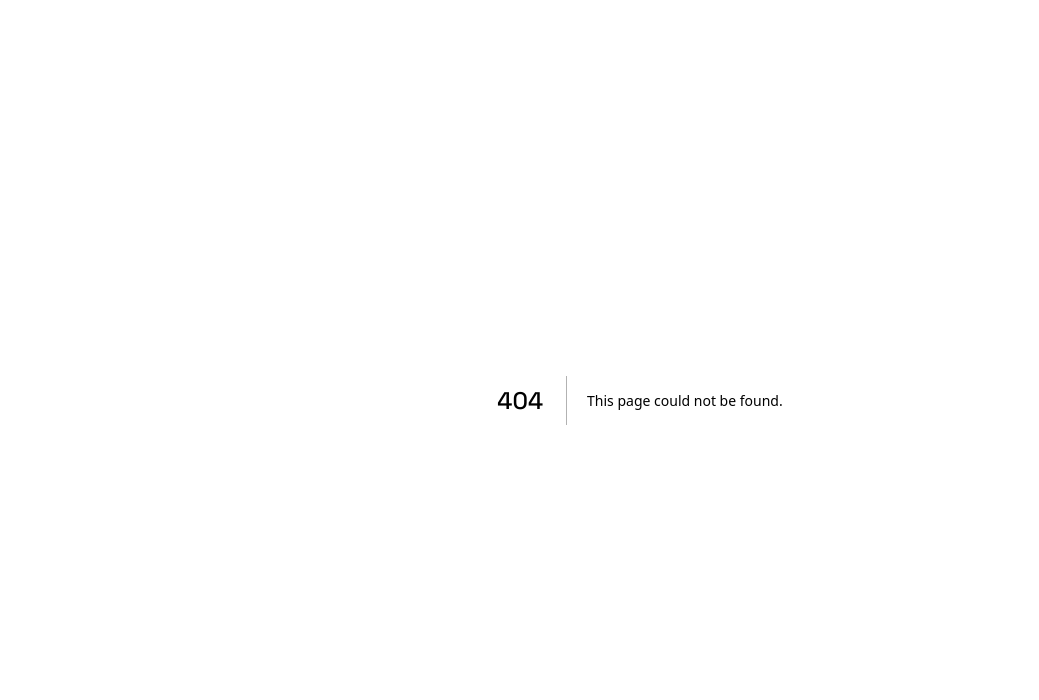
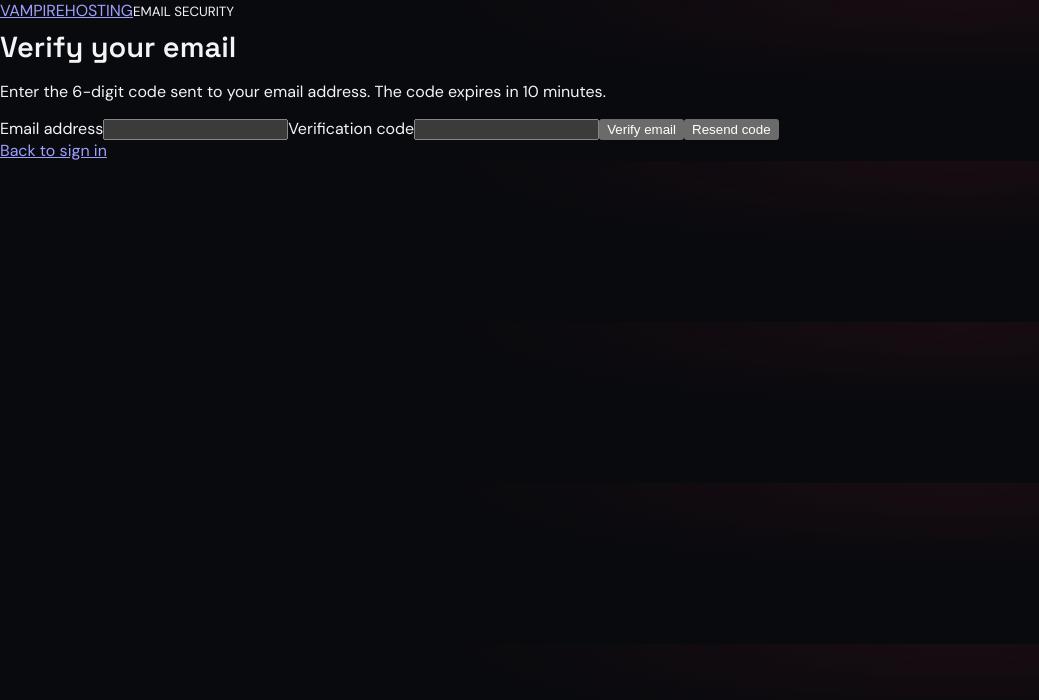
Before and after one commit to Afzalplays/vampire-dash, a Next.js app: page /verify-email in a window 1280 px wide. Before the commit this address had no page. Shown: the top 700 px of the page, without its empty margins (0-1039 px from the left). Built offline with nearby package versions, Linux system fonts and the light colour scheme; no server answers.

Commit message:
Add email verification screen and notification preferences API

```diff
--- /dev/null
+++ b/app/verify-email/page.tsx
@@ -0,0 +1,40 @@
+"use client";
+import { FormEvent, useState } from "react";
+import Link from "next/link";
+const API = process.env.NEXT_PUBLIC_API_URL ?? "http://127.0.0.1:4000/api";
+export default function VerifyEmailPage() {
+  const [email, setEmail] = useState("");
+  const [otp, setOtp] = useState("");
+  const [message, setMessage] = useState("");
+  const [error, setError] = useState("");
+  const [busy, setBusy] = useState(false);
+  async function verify(e: FormEvent) {
+    e.preventDefault(); setBusy(true); setError(""); setMessage("");
+    try {
+      const response = await fetch(API + "/auth/verify-email", { method: "POST", credentials: "include", headers: { "content-type": "application/json" }, body: JSON.stringify({ email, otp }) });
+      const data = await response.json();
+      if (!response.ok) throw new Error(data.error ?? "Verification failed");
+      location.href = "/";
+    } catch (err) { setError(err instanceof Error ? err.message : "Verification failed"); }
+    finally { setBusy(false); }
+  }
+  async function resend() {
+    setError(""); setMessage("");
+    try {
+      const response = await fetch(API + "/auth/resend-verification", { method: "POST", headers: { "content-type": "application/json" }, body: JSON.stringify({ email }) });
+      const data = await response.json();
+      if (!response.ok) throw new Error(data.error ?? "Could not resend code");
+      setMessage(data.message);
+    } catch (err) { setError(err instanceof Error ? err.message : "Could not resend code"); }
+  }
+  return <main className="auth-wrap"><form className="auth-card" onSubmit={verify}>
+    <Link className="auth-brand" href="/">VAMPIREHOSTING</Link><small>EMAIL SECURITY</small><h1>Verify your email</h1>
+    <p>Enter the 6-digit code sent to your email address. The code expires in 10 minutes.</p>
+    <label>Email address<input type="email" autoComplete="email" required value={email} onChange={e => setEmail(e.target.value)} /></label>
+    <label>Verification code<input inputMode="numeric" autoComplete="one-time-code" pattern="[0-9]{6}" minLength={6} maxLength={6} required value={otp} onChange={e => setOtp(e.target.value.replace(/\D/g, "").slice(0, 6))} /></label>
+    {error && <div className="auth-error">{error}</div>}{message && <p role="status">{message}</p>}
+    <button disabled={busy}>{busy ? "Verifying…" : "Verify email"}</button>
+    <button type="button" className="auth-secondary" onClick={resend}>Resend code</button>
+    <div className="auth-foot"><Link href="/login">Back to sign in</Link></div>
+  </form></main>;
+}
```
Also changed, not shown: app/register/page.tsx (+1 -1 lines), 3 other files (tests, documents, lock files or other folders).
